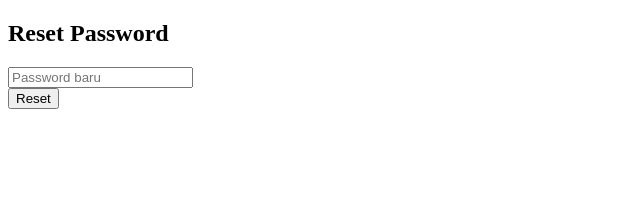
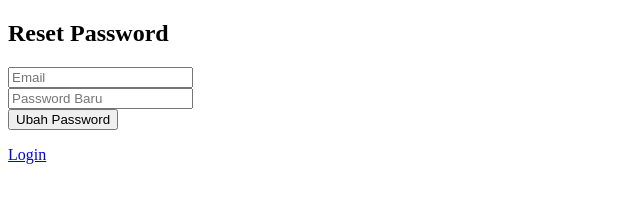
Before and after one commit to HafizyCorporate/Caramudah, a website: page public/reset.html in a window 1280 px wide. Shown: the whole page, without its empty margins (0-640 px from the left). Drawn offline with Linux system fonts and the light colour scheme.

Commit message:
Update reset.html

```diff
--- a/public/reset.html
+++ b/public/reset.html
@@ -1,17 +1,15 @@
 <!DOCTYPE html>
 <html>
+<head>
+  <title>Reset Password</title>
+</head>
 <body>
 <h2>Reset Password</h2>
-<input id="password" type="password" placeholder="Password baru"><br>
-<button onclick="reset()">Reset</button>
-
-<script>
-const token=new URLSearchParams(location.search).get("token");
-function reset(){
- fetch("/reset-password",{method:"POST",headers:{"Content-Type":"application/json"},
- body:JSON.stringify({token,password:password.value})})
- .then(r=>r.json()).then(alert)
-}
-</script>
+<form action="/reset" method="POST">
+  <input type="email" name="email" placeholder="Email" required /><br/>
+  <input type="password" name="newPassword" placeholder="Password Baru" required /><br/>
+  <button type="submit">Ubah Password</button>
+</form>
+<p><a href="/login.html">Login</a></p>
 </body>
 </html>
```
